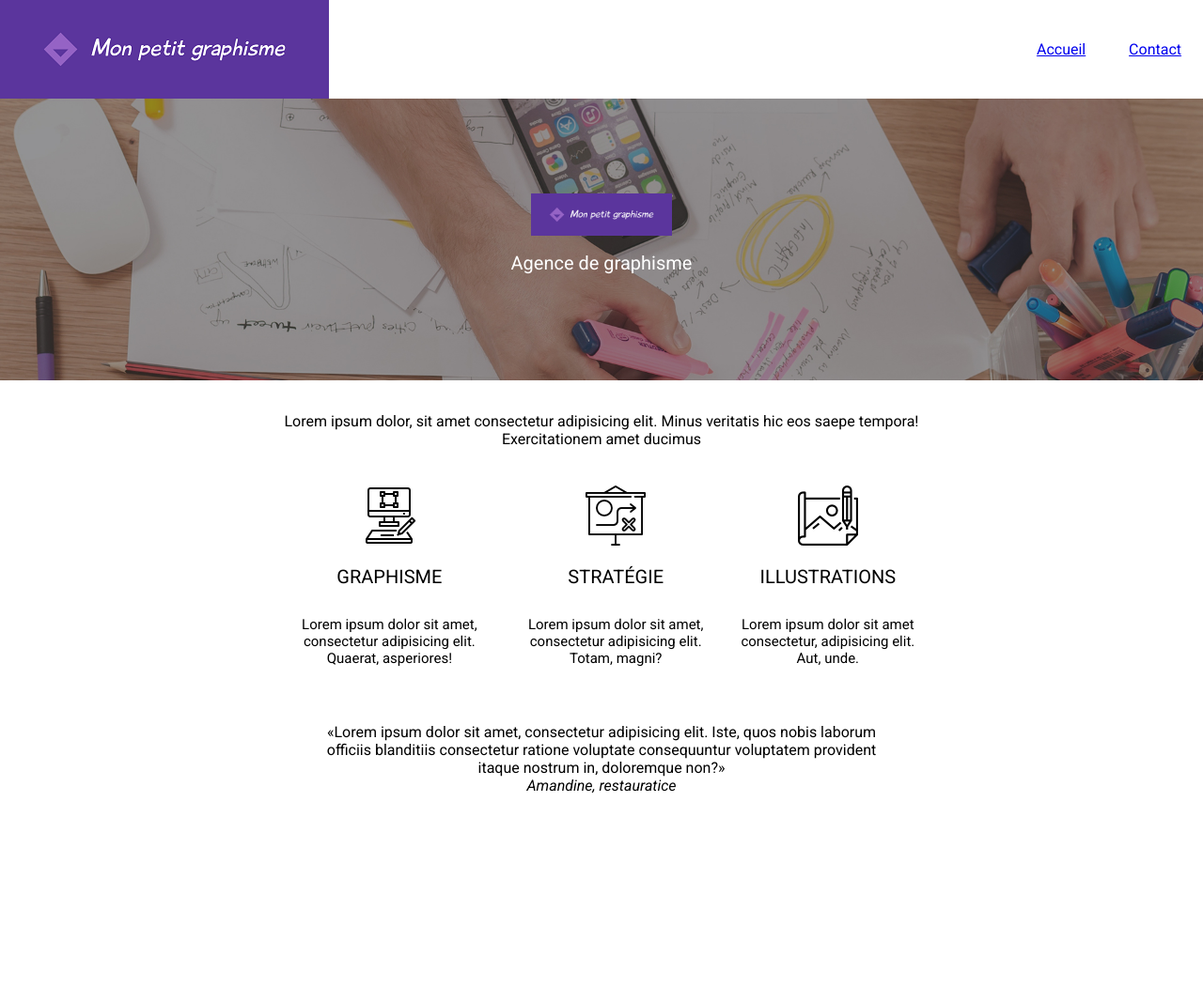
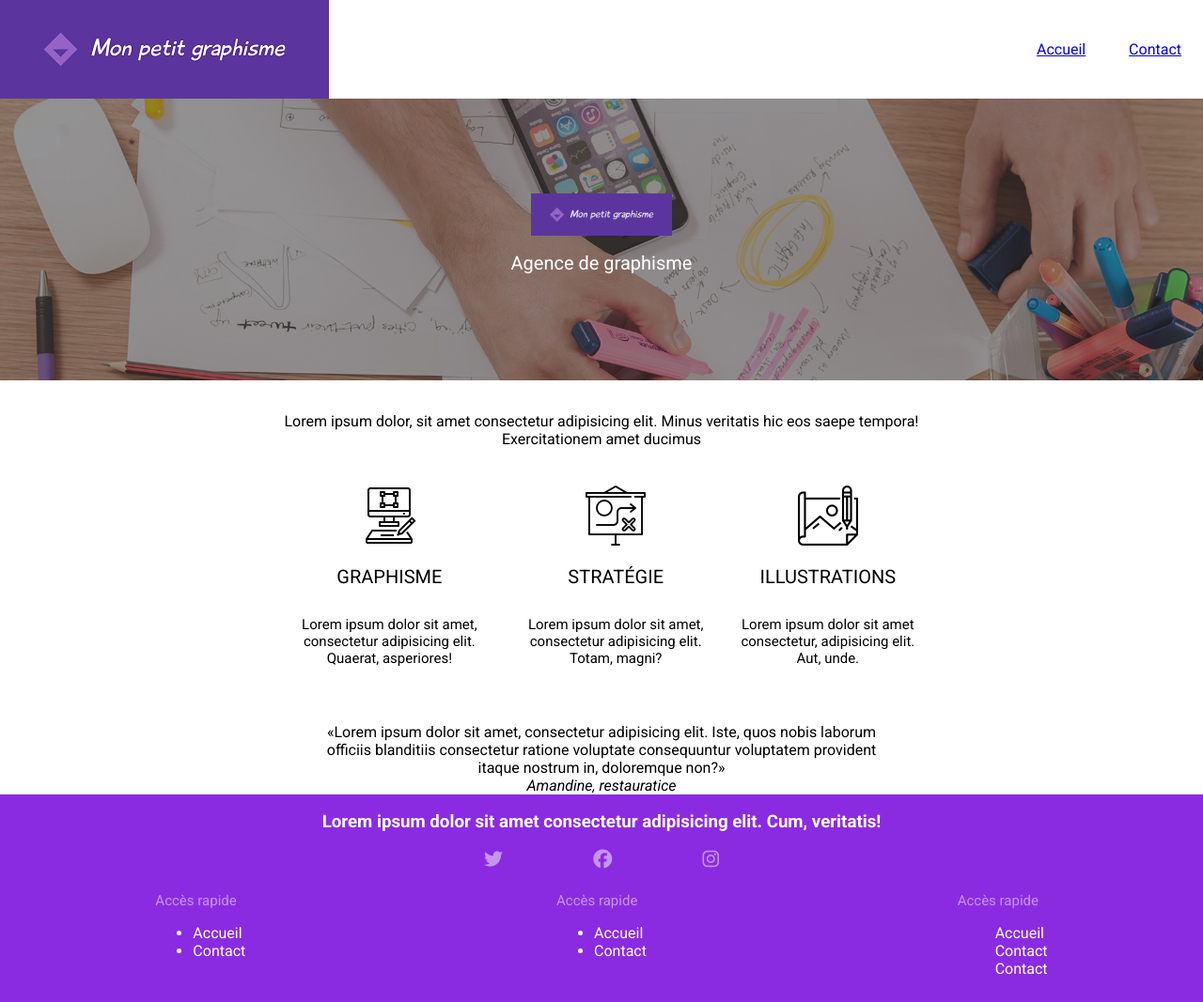
Before and after one commit to DominiqueLap/Opencassromms-Mon-petit-graphisme, a plain HTML site: page index.html in a window 1280 px wide. Shown: the whole page at 94% size. Before the commit the page ends 846 px from the top, so only its background shows below. Drawn offline with Linux system fonts and the light colour scheme.

Commit message:
footer html+css

```diff
--- a/index.html
+++ b/index.html
@@ -59,5 +59,44 @@
         </section>
     </div>
 </main>
+<footer>
+    <div>
+    <h3>Lorem ipsum dolor sit amet consectetur adipisicing elit. Cum, veritatis!</p></div>
+    <div class="reseaux-sociaux">
+    <i class="fa-brands fa-twitter"></i><i class="fa-brands fa-facebook"></i><i class="fa-brands fa-instagram"></i>
+</div>
+<div class="footer-infos">
+    <div>
+        <article>
+            <h3>Accès rapide</h3>
+            <ul>
+                <li>Accueil</li>
+                <li>Contact</li>
+            </ul>
+        </article>
+    </div>
+
+    <div >
+        <article>
+            <h3>Accès rapide</h3>
+            <ul>
+                <li>Accueil</li>
+                <li>Contact</li>
+            </ul>
+        </article>
+    </div>
+
+    <div >
+        <article>
+            <h3>Accès rapide</h3>
+            <ul class="footer-adresse">
+                <li>Accueil</li>
+                <li>Contact</li>
+                <li>Contact</li>
+            </ul>
+        </article>
+    </div>
+</div>
+</footer>
 </body>
 </html>
--- a/styles.css
+++ b/styles.css
@@ -89,3 +89,40 @@ article{
     font-weight: 400;
     font-size: 15px;
 }
+/* MAIN */
+
+/* FOOTER */
+
+footer{
+    background-color: blueviolet;
+    color: white;
+display: flex;
+flex-direction: column;
+align-items: center;
+   }
+.footer-infos{
+    display: flex;
+    justify-content: space-around;
+    width: 100%;
+}
+.reseaux-sociaux{
+    display: flex;
+    width: 250px;
+    justify-content: space-between;
+    font-size: 20px;
+    opacity: 0.5;
+
+}
+.footer-adresse{
+    list-style-type: none;
+}
+.footer-infos h3{
+    font-weight: 400;
+    font-size: 15px;
+    opacity: 0.5;
+
+}
+.footer-info{
+    font-size: 15px;
+    font-weight: 400;
+}
```
